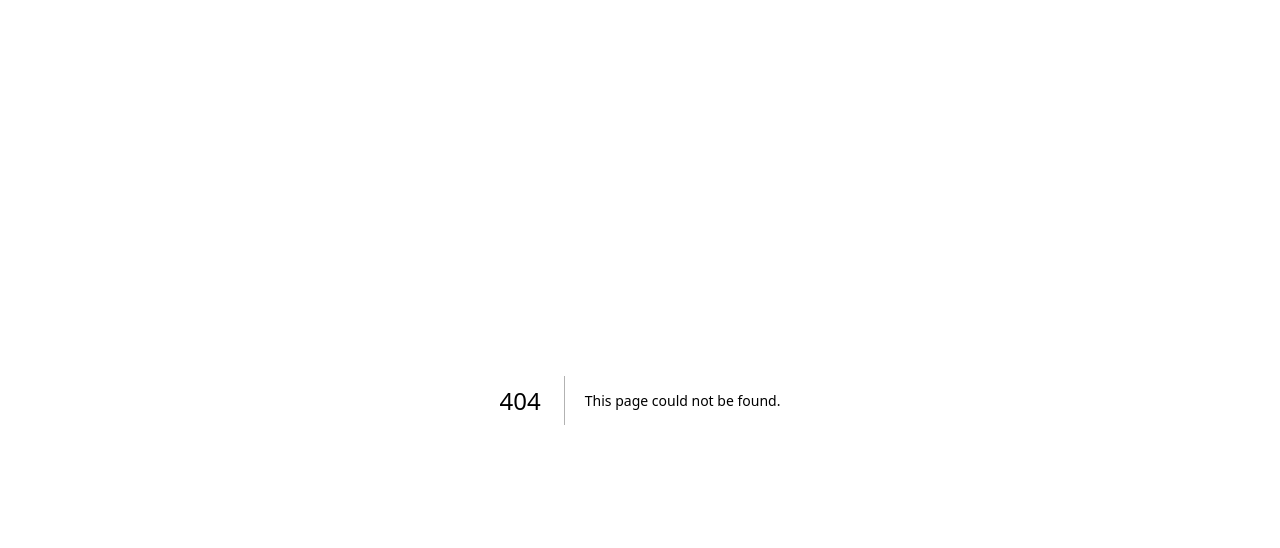
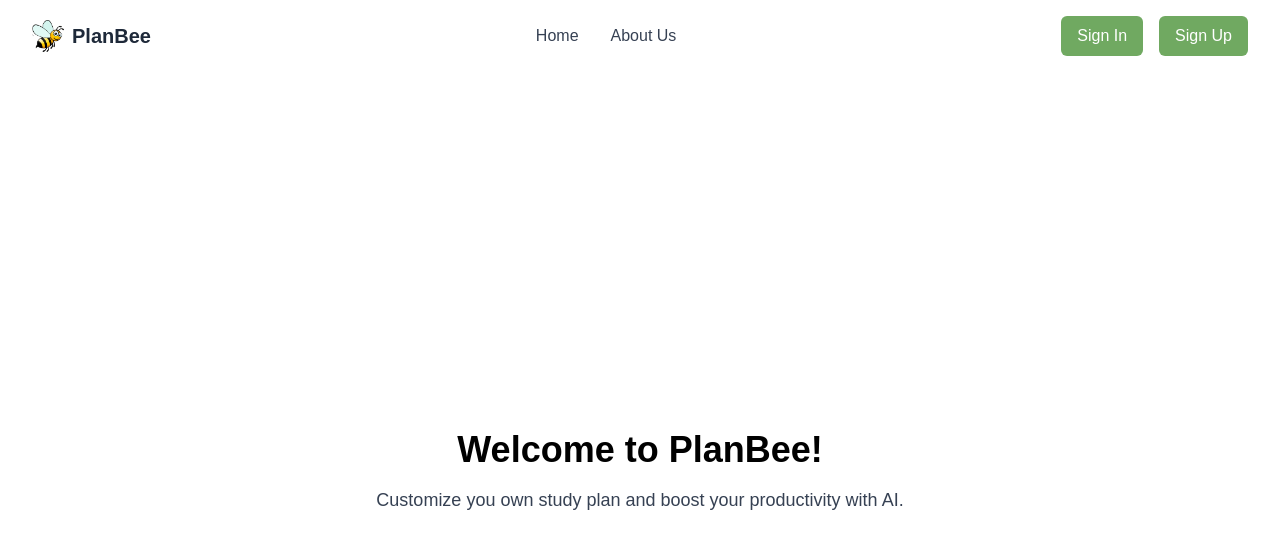
Before and after one commit to tetrabytes-uom/tetrabytes_hackelite2.0, a Next.js app: page /home in a window 1280 px wide. Before the commit this address had no page. Shown: the top 548 px of the page. Built offline with nearby package versions, Linux system fonts and the light colour scheme.

Commit message:
feat: home page

```diff
--- /dev/null
+++ b/src/app/home/page.tsx
@@ -0,0 +1,24 @@
+import React from "react";
+import Navbar from "@/components/HomePage/Navbar";
+
+interface HomeProps {
+  title?: string;
+  description?: string;
+}
+
+const Home: React.FC<HomeProps> = ({
+  title = "Welcome to PlanBee!",
+  description = "Customize you own study plan and boost your productivity with AI.",
+}) => {
+  return (
+    <div>
+        <Navbar />
+        <main className="flex min-h-screen flex-col items-center justify-center p-24 bg-white">
+            <h1 className="text-4xl font-bold text-black">{title}</h1>
+            <p className="mt-4 text-lg text-gray-700">{description}</p>
+        </main>
+    </div>
+  );
+};
+
+export default Home;
--- /dev/null
+++ b/src/components/HomePage/Navbar.tsx
@@ -0,0 +1,43 @@
+import React from "react";
+import Link from "next/link";
+
+const Navbar: React.FC = () => {
+  return (
+    <nav className="flex items-center justify-between px-8 py-4 shadow-md bg-white">
+      {/* Left - Logo */}
+      <div className="flex items-center space-x-2">
+        <img src="/Bee.png" alt="PlanBee Logo" className="h-8 w-8" />
+        <span className="text-xl font-bold text-gray-800">PlanBee</span>
+      </div>
+
+      {/* Center - Links */}
+      <div className="hidden md:flex space-x-8">
+        <Link href="/" className="text-gray-700 hover:text-black font-medium">
+          Home
+        </Link>
+        <Link href="/about" className="text-gray-700 hover:text-black font-medium">
+          About Us
+        </Link>
+      </div>
+
+      {/* Right - Buttons */}
+      <div className="flex space-x-4">
+        <Link
+            href="/signin"
+            className="px-4 py-2 rounded-md text-white bg-[#70A961] hover:bg-[#5f8c4b] transition-colors duration-300"
+        >
+            Sign In
+        </Link>
+
+        <Link
+            href="/signup"
+            className="px-4 py-2 rounded-md text-white bg-[#70A961] hover:bg-[#5f8c4b] transition-colors duration-300"
+        >
+            Sign Up
+        </Link>
+      </div>
+    </nav>
+  );
+};
+
+export default Navbar;
```
Also changed, not shown: public/Bee.png (added).
